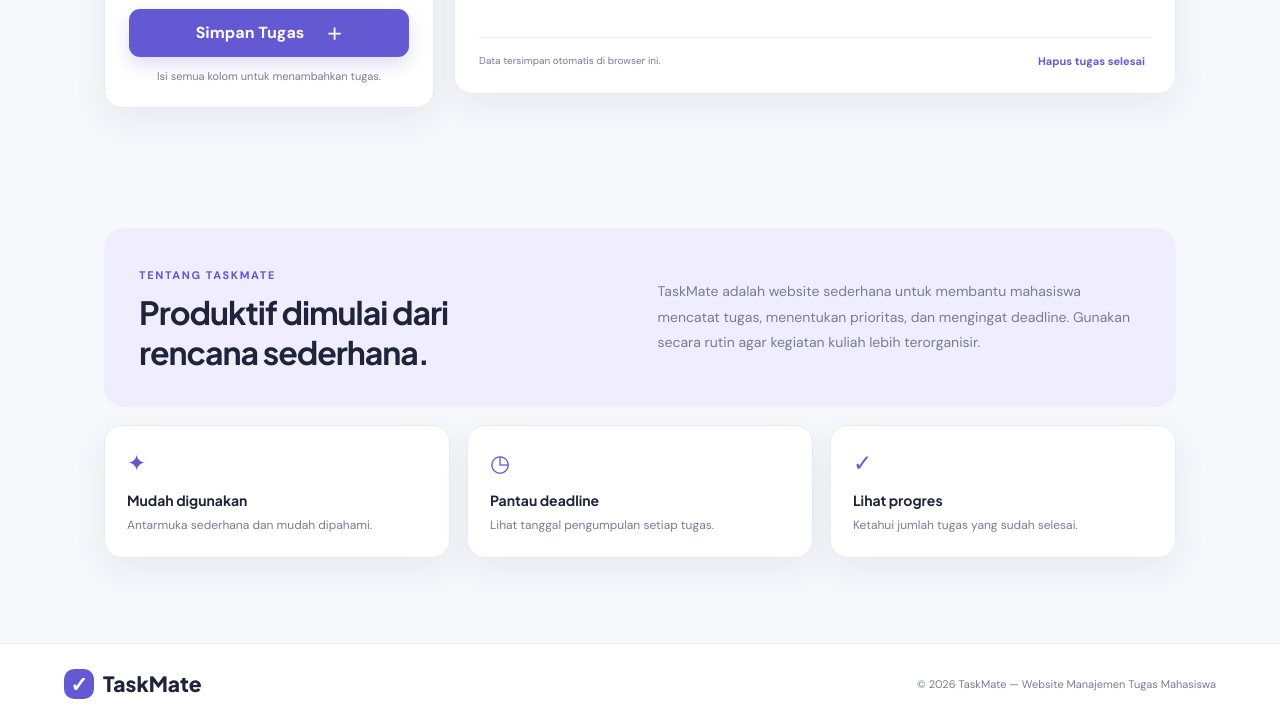
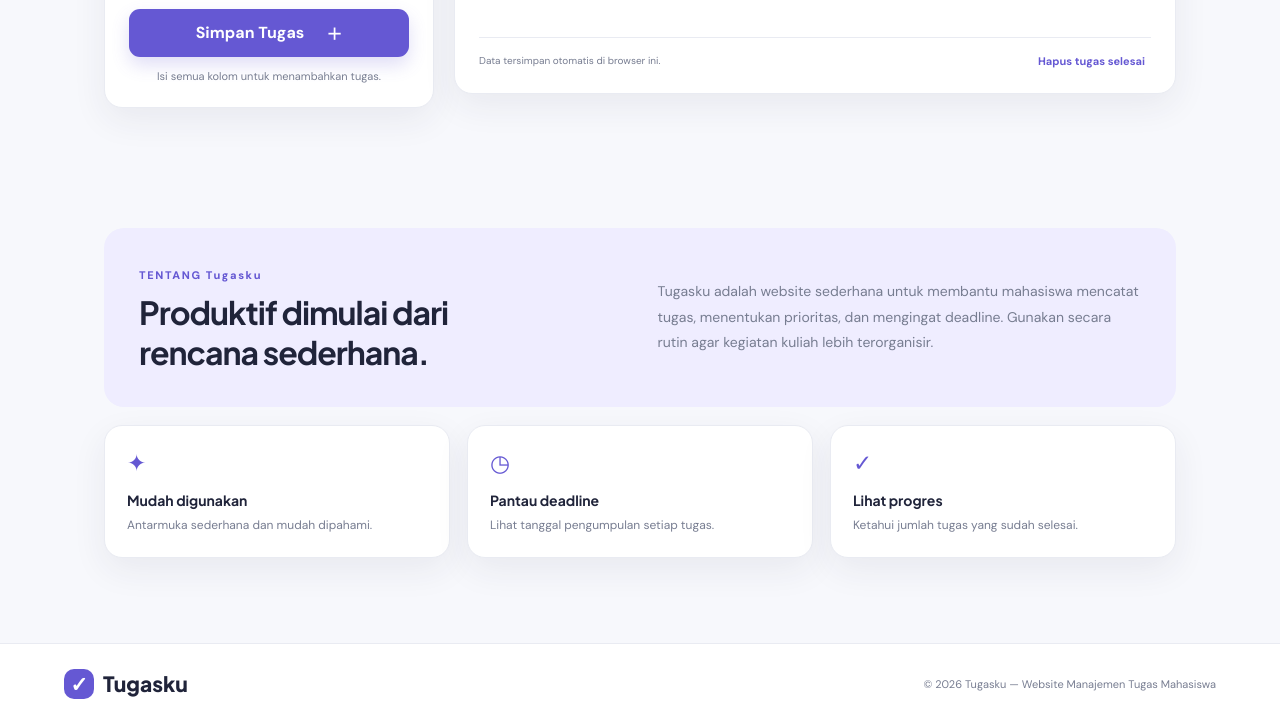
Before and after one commit to dikibulin1324-design/Latihan-javascrpit, a plain HTML site: page index.html in a window 1280 px wide. Shown: the part 1196-1920 px from the top of the page. Drawn offline with Linux system fonts and the light colour scheme.

Commit message:
Rename TaskMate to Tugasku in index.html

```diff
--- a/index.html
+++ b/index.html
@@ -4,12 +4,12 @@
   <meta charset="UTF-8">
   <meta name="viewport" content="width=device-width, initial-scale=1.0">
   <meta name="description" content="Website manajemen tugas mahasiswa">
-  <title>TaskMate | Manajemen Tugas Mahasiswa</title>
+  <title>Tugasku | Manajemen Tugas Mahasiswa</title>
   <link rel="stylesheet" href="style.css">
 </head>
 <body>
   <header class="header">
-    <a class="brand" href="#beranda"><span class="brand-icon">✓</span> TaskMate</a>
+    <a class="brand" href="#beranda"><span class="brand-icon">✓</span> Tugasky</a>
     <button class="menu-toggle" id="menuToggle" aria-label="Buka navigasi">☰</button>
     <nav id="navbar">
       <a href="#beranda" class="nav-link active">Beranda</a>
@@ -82,8 +82,8 @@
     </section>
 
     <section id="tentang" class="about-section section">
-      <div class="about-box"><div><span class="eyebrow">TENTANG TASKMATE</span><h2>Produktif dimulai dari<br>rencana sederhana.</h2></div>
-        <p>TaskMate adalah website sederhana untuk membantu mahasiswa mencatat tugas, menentukan prioritas, dan mengingat deadline. Gunakan secara rutin agar kegiatan kuliah lebih terorganisir.</p>
+      <div class="about-box"><div><span class="eyebrow">TENTANG Tugasku</span><h2>Produktif dimulai dari<br>rencana sederhana.</h2></div>
+        <p>Tugasku adalah website sederhana untuk membantu mahasiswa mencatat tugas, menentukan prioritas, dan mengingat deadline. Gunakan secara rutin agar kegiatan kuliah lebih terorganisir.</p>
       </div>
       <div class="feature-grid">
         <article><span>✦</span><h3>Mudah digunakan</h3><p>Antarmuka sederhana dan mudah dipahami.</p></article>
@@ -93,7 +93,7 @@
     </section>
   </main>
 
-  <footer><a class="brand" href="#beranda"><span class="brand-icon">✓</span> TaskMate</a><p>© 2026 TaskMate — Website Manajemen Tugas Mahasiswa</p></footer>
+  <footer><a class="brand" href="#beranda"><span class="brand-icon">✓</span> Tugasku</a><p>© 2026 Tugasku — Website Manajemen Tugas Mahasiswa</p></footer>
   <div id="toast" class="toast" role="status" aria-live="polite"></div>
   <script src="script.js"></script>
 </body>
```
